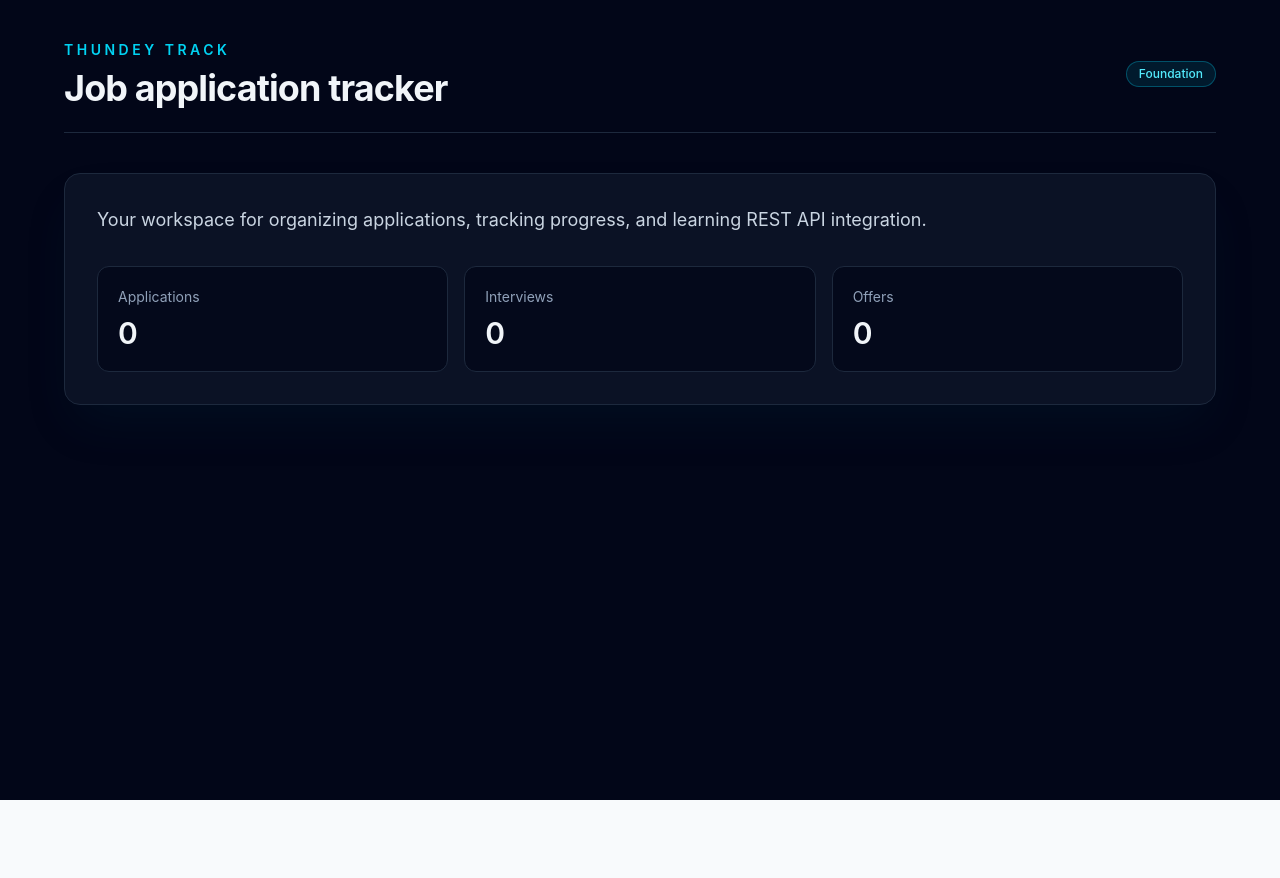
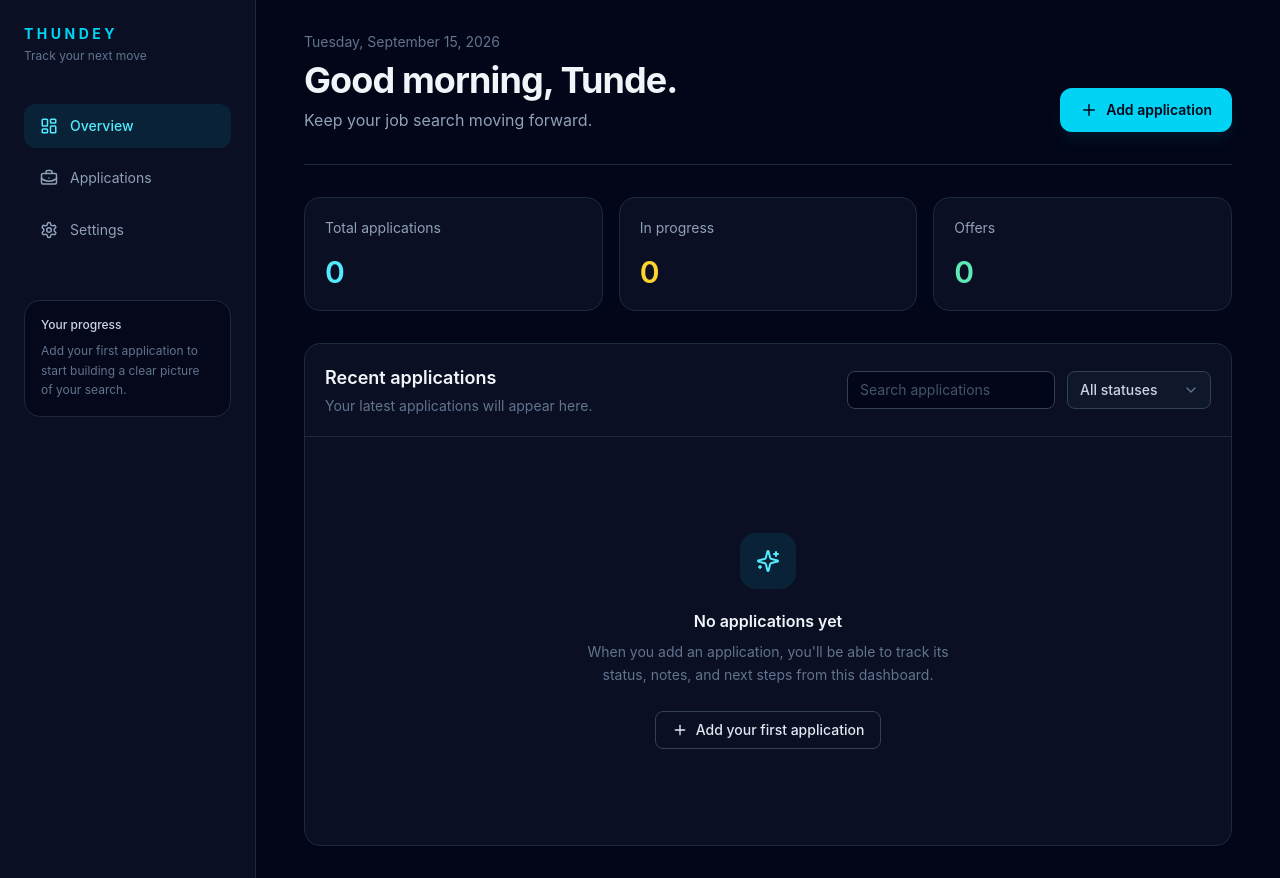
Before and after one commit to aliumuhammad2000-dev/thundey-tracker, a React (Vite) app: page / in a window 1280 px wide. Before the commit the page ends 800 px from the top, so only its background shows below. Built offline with nearby package versions, Linux system fonts and the light colour scheme.

Commit message:
build tracker dashboard components

```diff
--- a/package.json
+++ b/package.json
@@ -11,6 +11,7 @@
   },
   "dependencies": {
     "@tailwindcss/vite": "^4.3.3",
+    "lucide-react": "^0.468.0",
     "react": "^19.2.8",
     "react-dom": "^19.2.8",
     "tailwindcss": "^4.3.3"
--- a/src/App.jsx
+++ b/src/App.jsx
@@ -1,25 +1,17 @@
+import ApplicationsPanel from './components/ApplicationsPanel'
+import DashboardHeader from './components/DashboardHeader'
+import Sidebar from './components/Sidebar'
+import StatsCards from './components/StatsCards'
+
 function App() {
   return (
-    <main className="min-h-screen bg-slate-950 px-6 py-10 text-slate-100 sm:px-10">
-      <div className="mx-auto max-w-6xl">
-        <header className="flex items-center justify-between border-b border-slate-800 pb-6">
-          <div>
-            <p className="text-sm font-semibold uppercase tracking-[0.25em] text-cyan-400">Thundey Track</p>
-            <h1 className="mt-2 text-3xl font-bold tracking-tight sm:text-4xl">Job application tracker</h1>
-          </div>
-          <span className="rounded-full border border-cyan-400/30 bg-cyan-400/10 px-3 py-1 text-xs font-medium text-cyan-300">Foundation</span>
-        </header>
-
-        <section className="mt-10 rounded-2xl border border-slate-800 bg-slate-900/70 p-8 shadow-2xl shadow-cyan-950/20">
-          <p className="text-lg text-slate-300">Your workspace for organizing applications, tracking progress, and learning REST API integration.</p>
-          <div className="mt-8 grid gap-4 sm:grid-cols-3">
-            {['Applications', 'Interviews', 'Offers'].map((label) => (
-              <div key={label} className="rounded-xl border border-slate-800 bg-slate-950/70 p-5">
-                <p className="text-sm text-slate-400">{label}</p>
-                <p className="mt-2 text-3xl font-semibold">0</p>
-              </div>
-            ))}
-          </div>
+    <main className="min-h-screen bg-slate-950 text-slate-100">
+      <div className="mx-auto flex min-h-screen max-w-375 flex-col lg:flex-row">
+        <Sidebar />
+        <section className="flex-1 px-6 py-8 sm:px-10 lg:px-12">
+          <DashboardHeader />
+          <StatsCards />
+          <ApplicationsPanel />
         </section>
       </div>
     </main>
--- /dev/null
+++ b/src/components/ApplicationsPanel.jsx
@@ -0,0 +1,31 @@
+import { ChevronDown, Plus, Sparkles } from 'lucide-react'
+
+function ApplicationsPanel() {
+  return (
+    <section className="mt-8 rounded-2xl border border-slate-800 bg-slate-900/60" id="applications">
+      <div className="flex flex-col gap-4 border-b border-slate-800 p-5 sm:flex-row sm:items-center sm:justify-between">
+        <div><h2 className="text-lg font-semibold">Recent applications</h2><p className="mt-1 text-sm text-slate-500">Your latest applications will appear here.</p></div>
+        <div className="flex gap-3">
+          <input className="w-full rounded-lg border border-slate-700 bg-slate-950 px-3 py-2 text-sm text-slate-200 outline-none placeholder:text-slate-600 focus:border-cyan-400 sm:w-52" placeholder="Search applications" type="search" />
+          <div className="relative">
+            <select aria-label="Filter applications by status" className="w-full appearance-none rounded-lg border border-slate-700 bg-slate-900 py-2 pl-3 pr-9 text-sm font-medium text-slate-300 outline-none transition hover:border-slate-500 focus:border-cyan-400 focus:ring-2 focus:ring-cyan-400/20 sm:w-36" defaultValue="all">
+              <option className="bg-slate-900 text-slate-200" value="all">All statuses</option>
+              <option className="bg-slate-900 text-slate-200" value="applied">Applied</option>
+              <option className="bg-slate-900 text-slate-200" value="interview">Interview</option>
+              <option className="bg-slate-900 text-slate-200" value="offer">Offer</option>
+            </select>
+            <ChevronDown aria-hidden="true" className="pointer-events-none absolute right-3 top-1/2 -translate-y-1/2 text-slate-500" size={16} />
+          </div>
+        </div>
+      </div>
+      <div className="px-5 py-16 text-center sm:py-24">
+        <div className="mx-auto flex h-14 w-14 items-center justify-center rounded-2xl bg-cyan-400/10 text-cyan-300" aria-hidden="true"><Sparkles size={24} /></div>
+        <h3 className="mt-5 text-base font-semibold">No applications yet</h3>
+        <p className="mx-auto mt-2 max-w-sm text-sm leading-relaxed text-slate-500">When you add an application, you'll be able to track its status, notes, and next steps from this dashboard.</p>
+        <button className="mt-6 inline-flex items-center gap-2 rounded-lg border border-slate-700 px-4 py-2 text-sm font-medium text-slate-200 transition hover:border-cyan-400 hover:text-cyan-300" type="button"><Plus size={16} />Add your first application</button>
+      </div>
+    </section>
+  )
+}
+
+export default ApplicationsPanel
--- /dev/null
+++ b/src/components/DashboardHeader.jsx
@@ -0,0 +1,16 @@
+import { Plus } from 'lucide-react'
+
+function DashboardHeader() {
+  return (
+    <header className="flex flex-col gap-5 border-b border-slate-800 pb-8 sm:flex-row sm:items-end sm:justify-between">
+      <div>
+        <p className="text-sm text-slate-500">Tuesday, September 15, 2026</p>
+        <h1 className="mt-2 text-3xl font-bold tracking-tight sm:text-4xl">Good morning, Tunde.</h1>
+        <p className="mt-2 text-slate-400">Keep your job search moving forward.</p>
+      </div>
+      <button className="inline-flex items-center justify-center gap-2 rounded-xl bg-cyan-400 px-5 py-3 text-sm font-semibold text-slate-950 shadow-lg shadow-cyan-950/40 transition hover:bg-cyan-300" type="button"><Plus size={18} />Add application</button>
+    </header>
+  )
+}
+
+export default DashboardHeader
--- /dev/null
+++ b/src/components/Sidebar.jsx
@@ -0,0 +1,34 @@
+import { BriefcaseBusiness, LayoutDashboard, Menu, Settings } from 'lucide-react'
+
+const navItems = [
+  { label: 'Overview', icon: LayoutDashboard, active: true },
+  { label: 'Applications', icon: BriefcaseBusiness },
+  { label: 'Settings', icon: Settings },
+]
+
+function Sidebar() {
+  return (
+    <aside className="border-b border-slate-800 bg-slate-900/60 px-6 py-6 lg:min-h-screen lg:w-64 lg:border-b-0 lg:border-r">
+      <div className="flex items-center justify-between lg:block">
+        <div>
+          <p className="text-sm font-bold uppercase tracking-[0.25em] text-cyan-400">Thundey</p>
+          <p className="mt-1 text-xs text-slate-500">Track your next move</p>
+        </div>
+        <button aria-label="Open menu" className="rounded-lg border border-slate-700 p-2 text-slate-300 lg:hidden" type="button"><Menu size={18} /></button>
+      </div>
+      <nav className="mt-10 hidden space-y-2 lg:block" aria-label="Main navigation">
+        {navItems.map(({ label, icon: Icon, active }) => (
+          <a className={`flex items-center gap-3 rounded-xl px-4 py-3 text-sm transition ${active ? 'bg-cyan-400/10 font-medium text-cyan-300' : 'text-slate-400 hover:bg-slate-800 hover:text-slate-100'}`} href={`#${label.toLowerCase()}`} key={label}>
+            <Icon aria-hidden="true" size={18} />{label}
+          </a>
+        ))}
+      </nav>
+      <div className="mt-12 hidden rounded-2xl border border-slate-800 bg-slate-950/70 p-4 lg:block">
+        <p className="text-xs font-medium text-slate-300">Your progress</p>
+        <p className="mt-2 text-xs leading-relaxed text-slate-500">Add your first application to start building a clear picture of your search.</p>
+      </div>
+    </aside>
+  )
+}
+
+export default Sidebar
--- /dev/null
+++ b/src/components/StatsCards.jsx
@@ -0,0 +1,20 @@
+const stats = [
+  { label: 'Total applications', value: '0', accent: 'text-cyan-300' },
+  { label: 'In progress', value: '0', accent: 'text-amber-300' },
+  { label: 'Offers', value: '0', accent: 'text-emerald-300' },
+]
+
+function StatsCards() {
+  return (
+    <div className="mt-8 grid gap-4 md:grid-cols-3">
+      {stats.map((stat) => (
+        <article className="rounded-2xl border border-slate-800 bg-slate-900/60 p-5" key={stat.label}>
+          <p className="text-sm text-slate-400">{stat.label}</p>
+          <p className={`mt-4 text-3xl font-semibold ${stat.accent}`}>{stat.value}</p>
+        </article>
+      ))}
+    </div>
+  )
+}
+
+export default StatsCards
```
Also changed, not shown: 1 other file (tests, documents, lock files or other folders).
